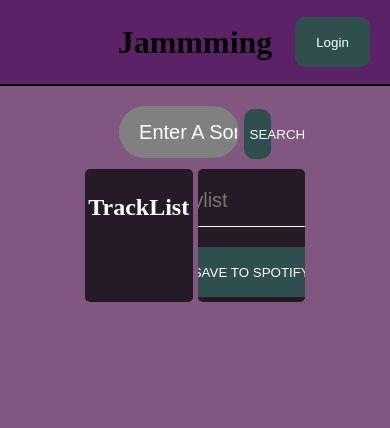
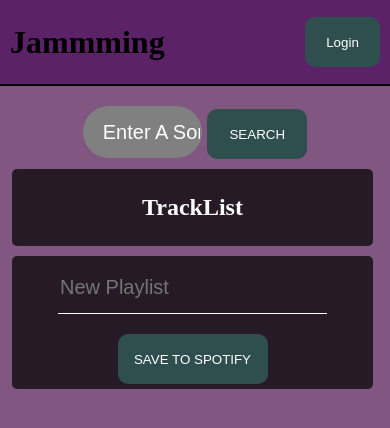
Before and after one commit to BenjaminSiri/Jamming, a React (Create React App) app: page / in a window 390 px wide. Shown: the top 428 px of the page. Built offline with nearby package versions, Linux system fonts and the light colour scheme.

Commit message:
Adjust styling for screen size and mobile devices

```diff
--- a/src/styles/app.module.css
+++ b/src/styles/app.module.css
@@ -6,6 +6,7 @@
     width: 100vw;
     background-color: rgb(129, 87, 129);
     margin: 0;
+    overflow: scroll;
 }
 
 .body {
@@ -13,3 +14,15 @@
     flex-direction: row;
     margin-top: 10px;
 }
+
+@media only screen and (max-width: 600px) {
+    .body {
+        display: flex;
+        flex-direction: column;
+    }
+
+    .body > div {
+        margin-bottom: 10px;
+    }
+
+}
--- a/src/styles/header.module.css
+++ b/src/styles/header.module.css
@@ -33,3 +33,26 @@
     background-color: white;
     color: black;
 }
+
+@media screen and (max-width: 600px) {
+    .header {
+        background-color: rgb(92, 34, 103);
+        width: 100vw;
+        height: 10vh;
+        display: flex;
+        justify-content: space-between;
+        align-items: center;
+        padding-left: 20px;
+        border-bottom: 2px solid black;
+    }
+
+    .login {
+        position: relative;
+        height: 50px;
+        width: 75px;
+        border-radius: 10px;
+        border: none;
+        background-color: darkslategray;
+        color: white;
+    }
+}
--- a/src/styles/playlist.module.css
+++ b/src/styles/playlist.module.css
@@ -8,6 +8,12 @@
     padding: 5px;
     max-height: 70vh;
     overflow: scroll;
+}
+
+@media screen and (max-width: 600px) {
+    .playlist {
+        width: 90vw;
+    }
 }
 
 
--- a/src/styles/searchBar.module.css
+++ b/src/styles/searchBar.module.css
@@ -29,6 +29,7 @@
 .searchButton {
     height: 50px;
     width: 7vw;
+    min-width: 100px;
     border-radius: 10px;
     border: none;
     background-color: darkslategray;
--- a/src/styles/trackList.module.css
+++ b/src/styles/trackList.module.css
@@ -18,3 +18,9 @@
     width: 100%;
     overflow: scroll;
 }
+
+@media screen and (max-width: 600px) {
+    .trackList {
+        width: 90vw;
+    }
+}
```
